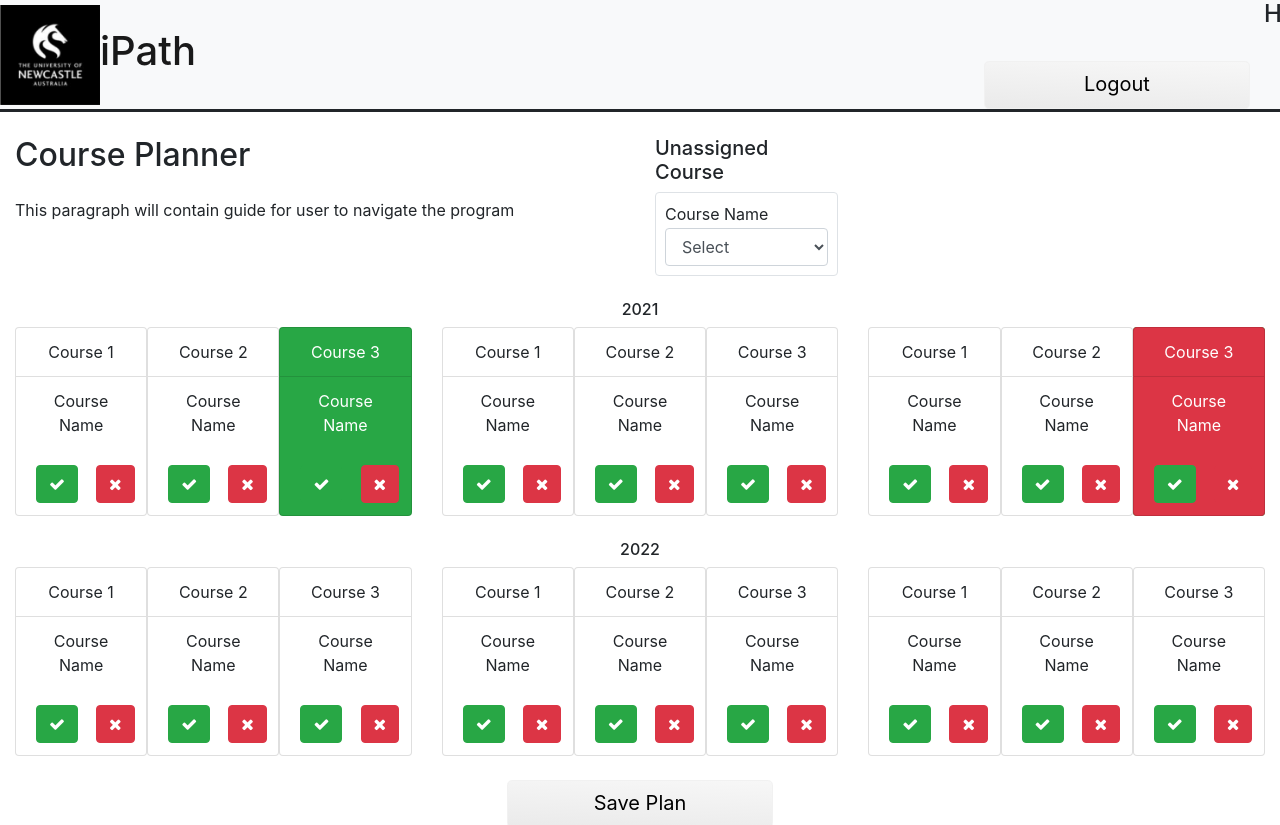
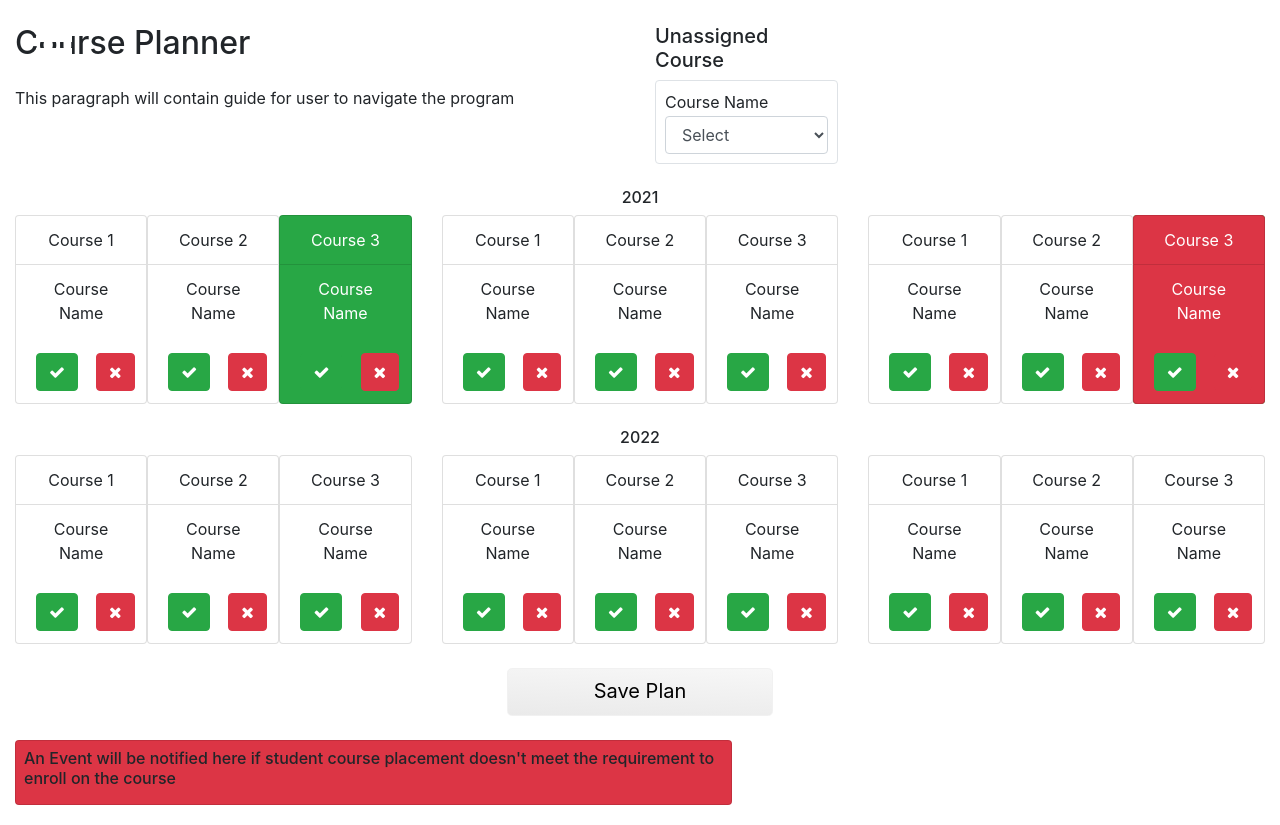
Before and after one commit to person44/COMP3851-DP2, a React (Create React App) app: page /summary in a window 1280 px wide. Shown: the top 825 px of the page. Built offline with nearby package versions, Linux system fonts and the light colour scheme.

Commit message:
New: Sidebar
Sidebar has been implemented and replaced from header

```diff
--- a/package.json
+++ b/package.json
@@ -13,9 +13,12 @@
     "react": "^17.0.2",
     "react-animations": "^1.0.0",
     "react-bootstrap": "^2.1.1",
+    "react-burger-menu": "^3.0.6",
     "react-dom": "^17.0.2",
     "react-glitch-effect": "^3.1.0",
+    "react-icons": "^4.3.1",
     "react-minimal-side-navigation": "^1.9.2",
+    "react-pro-sidebar": "^0.7.1",
     "react-router-dom": "^5.2.0",
     "react-scripts": "5.0.0",
     "react-type-animation": "^1.1.2",
--- a/src/App.css
+++ b/src/App.css
@@ -1,25 +1,3 @@
-.navbar {
-  position: relative;
-  display: flex;
-  flex-wrap: wrap;
-  align-items: center;
-  justify-content: space-between;
-  padding: 0.5rem 1rem;
-  padding-top: 0px;
-  padding-bottom: 0px;
-}
-nav.navbar.navbar-expand-lg.navbar-light.bg-light {
-  background: transparent;
-  border-bottom: 3px solid;
-  padding-left: 0px;
-  padding-bottom: 0px;
-  padding-top: 0px;
-}
-
-.nav-img{
-  margin-bottom: -1px;
-}
-
 .btn.btn-lg , .btn.btn-sm , .btn.btn-md{
   background: linear-gradient( 183deg , #f7f7f7, #eaeaea);
     padding: 7px;
@@ -38,3 +16,88 @@ nav.navbar.navbar-expand-lg.navbar-light.bg-light {
     height: 42vh;
     margin-bottom: 100px;
 }
+
+/* Sidebar */
+/* Position and sizing of burger button */
+.bm-burger-button {
+  position: fixed;
+  width: 36px;
+  height: 30px;
+  left: 36px;
+  top: 36px;
+}
+
+/* Color/shape of burger icon bars */
+.bm-burger-bars {
+  background: #fff;
+  /*background: #373a47;*/
+}
+
+/* Color/shape of burger icon bars on hover*/
+.bm-burger-bars-hover {
+  background: #a90000;
+}
+
+/* Position and sizing of clickable cross button */
+.bm-cross-button {
+  height: 24px;
+  width: 24px;
+}
+
+/* Color/shape of close button cross */
+.bm-cross {
+  background: #bdc3c7;
+}
+
+/*
+Sidebar wrapper styles
+Note: Beware of modifying this element as it can break the animations - you should not need to touch it in most cases
+*/
+.bm-menu-wrap {
+  position: fixed;
+  height: 100%;
+}
+
+/* General sidebar styles */
+.bm-menu {
+  background-color: rgba(55,58,71,0);
+  padding: 2.5em 1.5em 0;
+  font-size: 1.15em;
+}
+
+/* Morph shape necessary with bubble or elastic */
+.bm-morph-shape {
+  fill: #373a47;
+}
+
+/* Wrapper for item list */
+.bm-item-list {
+  color: #b8b7ad;
+  padding: 0.8em;
+}
+
+/* Individual item */
+.bm-item {
+  display: inline-block;
+  color: #d1d1d1;
+  margin-bottom: 10px;
+  text-align: left;
+  text-decoration: none;
+  transition: color 0.2s;
+}
+
+.bm-item:hover {
+  color: #ffffff;
+}
+
+/* Styling of overlay */
+.bm-overlay {
+  background: rgba(0, 0, 0, 0.3);
+}
+
+@media only screen and (max-width: 720px) {
+  html {
+    overflow: hidden;
+  }
+}
+/*End sidebar*/
--- a/src/Page/Home.js
+++ b/src/Page/Home.js
@@ -2,11 +2,14 @@ import React from 'react'
 import headerImage from "../Image/UON background.jpg"
 import navImage1 from "../Image/View Courses.png"
 import navImage2 from "../Image/Create Plan.png"
+import navImage3 from "../Image/Saved Courses.png"
+import Header from './Partials/Header'
 import "animate.css"
 
 function Home() {
     return (
         <>
+        <Header />
         <div style={{ backgroundImage: `url('${headerImage}')`, backgroundSize: 'cover', height: '50vh' }}>
             <div class="animate__animated animate__zoomIn" style={{ fontWeight: 'bolder', fontSize: '230%', color: 'white', position: 'absolute', top: '18%', left: '15%' }}>
                 Hello and Welcome to the University of Newcastle, Australia
@@ -15,9 +18,9 @@ function Home() {
                 Image from: <a href="https://www.newcastle.edu.au/study/international">UON Australia</a>
             </div>
         </div>
-        <img src={navImage1} width='33%' href='../addcourse '/>
-        <img src={navImage2} width='33%' />
-        <img src={navImage1} width='33%' />
+        <a href="../viewCourse"><img src={navImage1} alt='View courses' width='33%' /></a>
+        <a href="../addcourse"><img src={navImage2} alt='Add course plan' width='33%' /></a>
+        <a href="../coursefeed"><img src={navImage3} alt='View Saved Plan' width='33%' /></a>
             </>
     );
   }
--- a/src/Page/Partials/Header.js
+++ b/src/Page/Partials/Header.js
@@ -1,35 +1,34 @@
-import React from 'react'
-import { Form, Navbar, Nav } from 'react-bootstrap'
-import { Link } from 'react-router-dom'
-import logo from  '../../Image/UON.png'
-import 'animate.css'
+import React from 'react';
+import { bubble as Menu } from 'react-burger-menu';
+import '../../App.css';
 
-function Header() {
-    return (
-        <Navbar bg="light" expand="lg" >
+//import sidebar from react-pro-sidebar
+import {
+  MenuItem
+} from "react-pro-sidebar";
 
-                <Navbar.Brand href="./" className="pt-0 pb-0" >
-                    <h1 className="mb-0">
-                        <span>
-                            <img className="nav-img" src={logo} width={100} height={100} />
-                            iPath
-                        </span>
-                        </h1>
-                </Navbar.Brand>
-                <Navbar.Toggle aria-controls="basic-navbar-nav" />
-                <Navbar.Collapse id="basic-navbar-nav">
-                    <Nav className="mr-auto">
-                        <Nav.Link href="#home"></Nav.Link>
-                        <Nav.Link href="#link"></Nav.Link>
+//import icons from react icons
+import { FaList } from "react-icons/fa";
+import { FiHome, FiLogOut, FiSave } from "react-icons/fi";
+import { MdCreate } from "react-icons/md";
 
-                    </Nav>
-                    <Form inline>
-                    <h4 class="animate__animated animate__slideInRight">Hello, &lt; Student Name &gt; </h4>
-                        <Link className="btn btn-lg mt-4" to="/Login">Logout</Link>
-                    </Form>
-                </Navbar.Collapse>
-            </Navbar>
-    )
-}
+//import UON logo
+import logo from "../../Image/UON.png"
 
-export default Header
+export default props => {
+  return (
+    <Menu iconShape="square">
+      <img src={ logo } height= '200' />
+      <MenuItem icon={<FiHome />}>
+        <a href="../Home" className="menu-item">Home</a>
+        </MenuItem>
+        <MenuItem icon={<FaList />}> View Courses</MenuItem>
+        <MenuItem icon={<MdCreate />}>
+        <a href="../addcourse" className="menu-item">Create my course plan</a>
+        </MenuItem>
+        <MenuItem icon={<FiSave />}>
+        <a href="../coursefeed" className="menu-item">My saved course plan</a>
+          </MenuItem>
+    </Menu>
+  );
+};
```
Also changed, not shown: Header (JS).txt, src/Image/Saved Courses.png (added), 1 other file (tests, documents, lock files or other folders).
